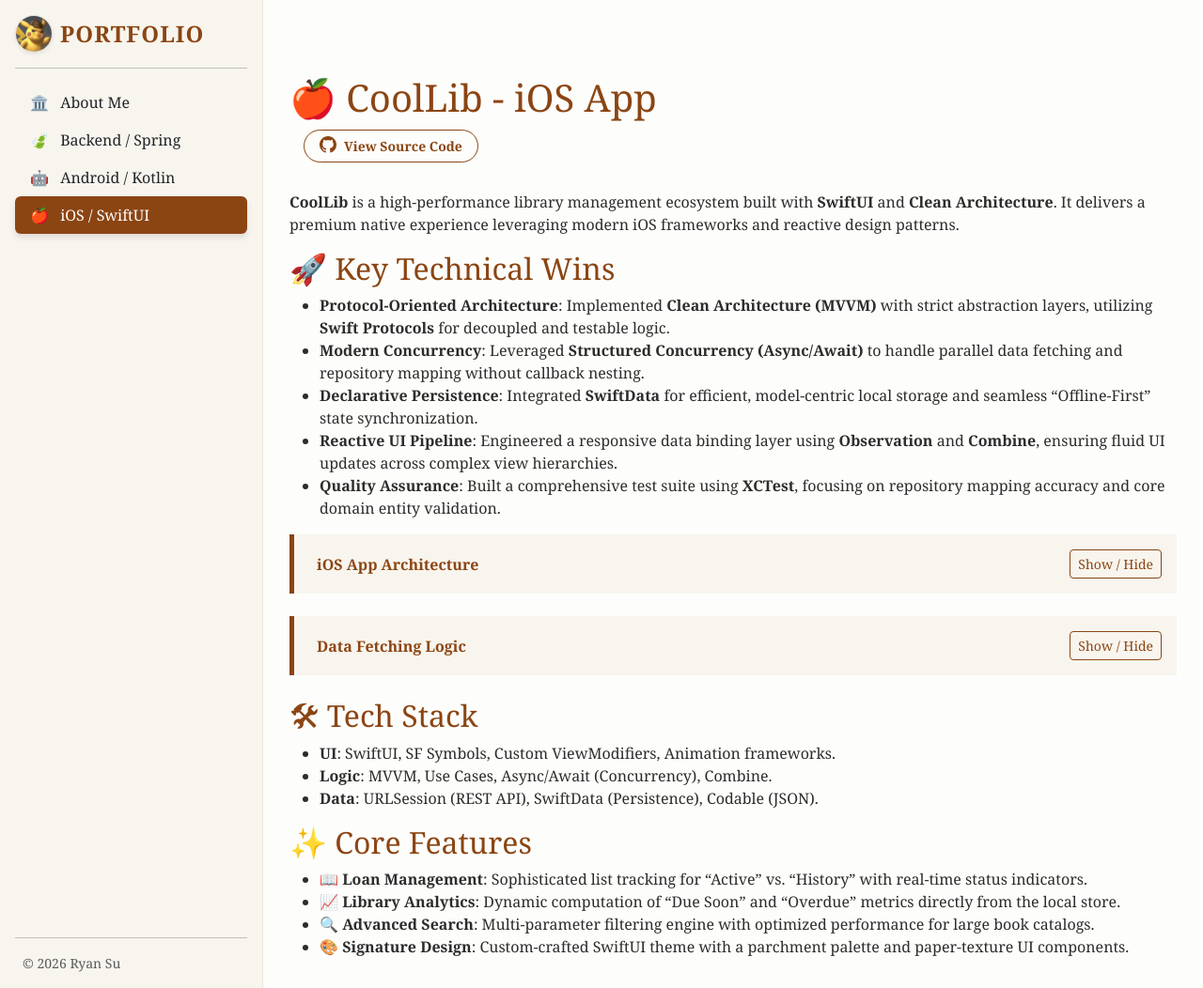
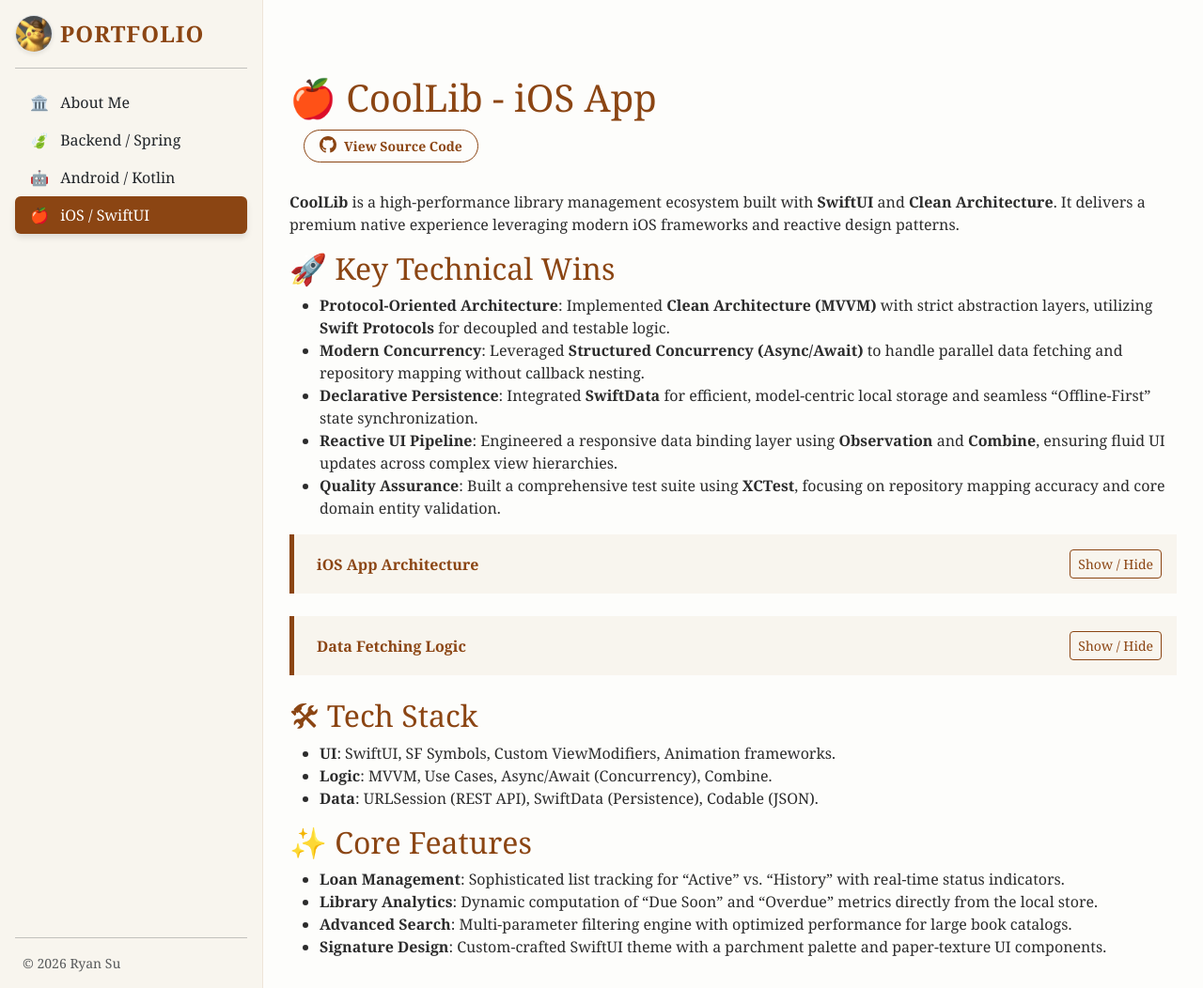
Before and after one commit to susui888/susui888.github.io, a Jekyll site: the page built from ios.md, in a window 1280 px wide. Shown: the whole page at 94% size. Built offline with Jekyll 4.4.1, drawn with Linux system fonts in a browser that asks for light colours.

```diff
--- a/ios.md
+++ b/ios.md
@@ -46,7 +46,7 @@ permalink: /ios/
 
 ## ✨ Core Features
 
-- **📖 Loan Management**: Sophisticated list tracking for "Active" vs. "History" with real-time status indicators.
-- **📈 Library Analytics**: Dynamic computation of "Due Soon" and "Overdue" metrics directly from the local store.
-- **🔍 Advanced Search**: Multi-parameter filtering engine with optimized performance for large book catalogs.
-- **🎨 Signature Design**: Custom-crafted SwiftUI theme with a parchment palette and paper-texture UI components.
+- **Loan Management**: Sophisticated list tracking for "Active" vs. "History" with real-time status indicators.
+- **Library Analytics**: Dynamic computation of "Due Soon" and "Overdue" metrics directly from the local store.
+- **Advanced Search**: Multi-parameter filtering engine with optimized performance for large book catalogs.
+- **Signature Design**: Custom-crafted SwiftUI theme with a parchment palette and paper-texture UI components.
```
Also changed, not shown: _includes/gif.html (added, +34 -0 lines), android.md (+11 -4 lines), 1 other file.
